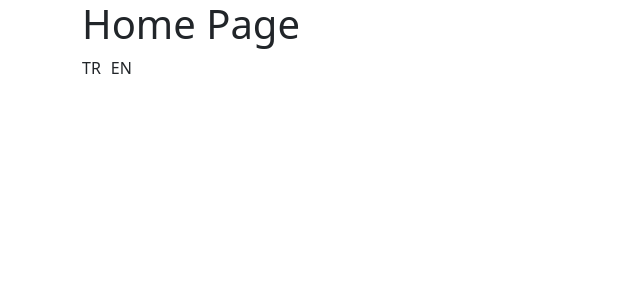
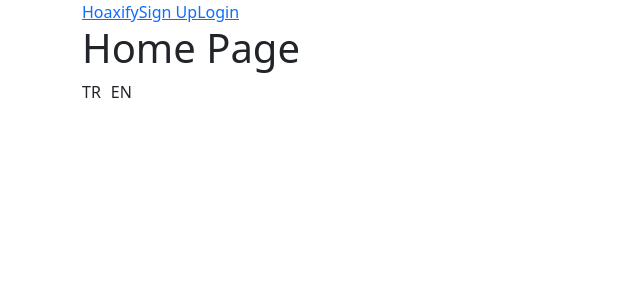
Before and after one commit to bryan5/ttd-vue, a Vue app: page / in a window 1280 px wide. Shown: the top 300 px of the page, without its empty margins (0-640 px from the left). Built offline with nearby package versions, Linux system fonts and the light colour scheme.

Commit message:
Add nav bar

```diff
--- a/src/App.vue
+++ b/src/App.vue
@@ -1,5 +1,8 @@
 <template>
   <div class="container">
+    <a @click.prevent="onClickLink" href="/" title="Home">Hoaxify</a>
+    <a @click.prevent="onClickLink" href="/signup">{{ $t('signUp') }}</a>
+    <a @click.prevent="onClickLink" href="/login">Login</a>
     <HomePage v-if="path === '/'" />
     <SignUpPage v-else-if="path === '/signup'" />
     <LoginPage v-else-if="path === '/login'" />
@@ -26,9 +29,16 @@ export default {
     UserPage,
   },
 
-  computed: {
-    path() {
-      return window.location.pathname
+  data() {
+    return {
+      path: window.location.pathname
+    }
+  },
+
+  methods: {
+    onClickLink(event) {
+      this.path = event.target.attributes.href.value
+      window.history.pushState({}, "", this.path)
     },
   },
 }
```
Also changed, not shown: 1 other file (tests, documents, lock files or other folders).
